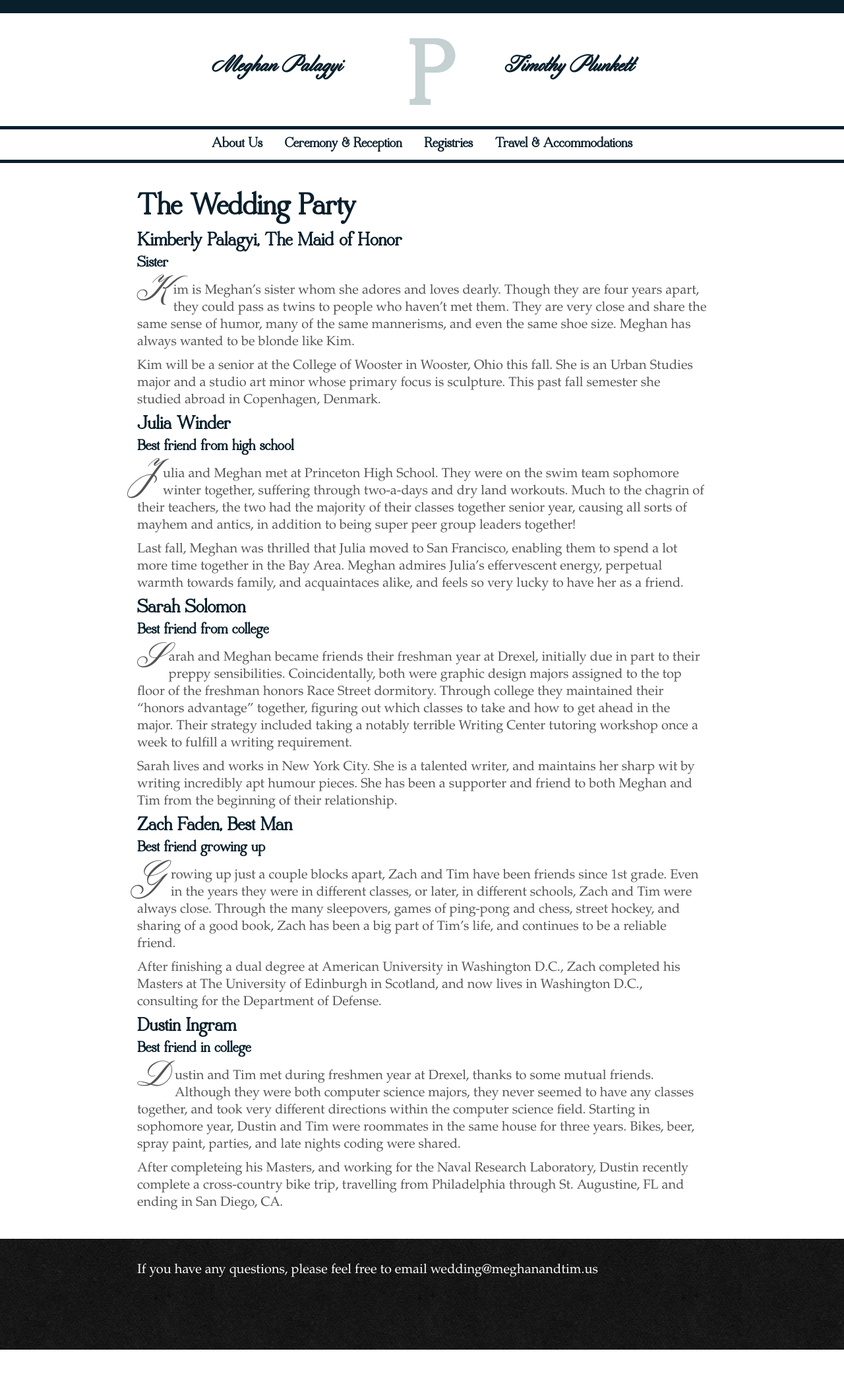
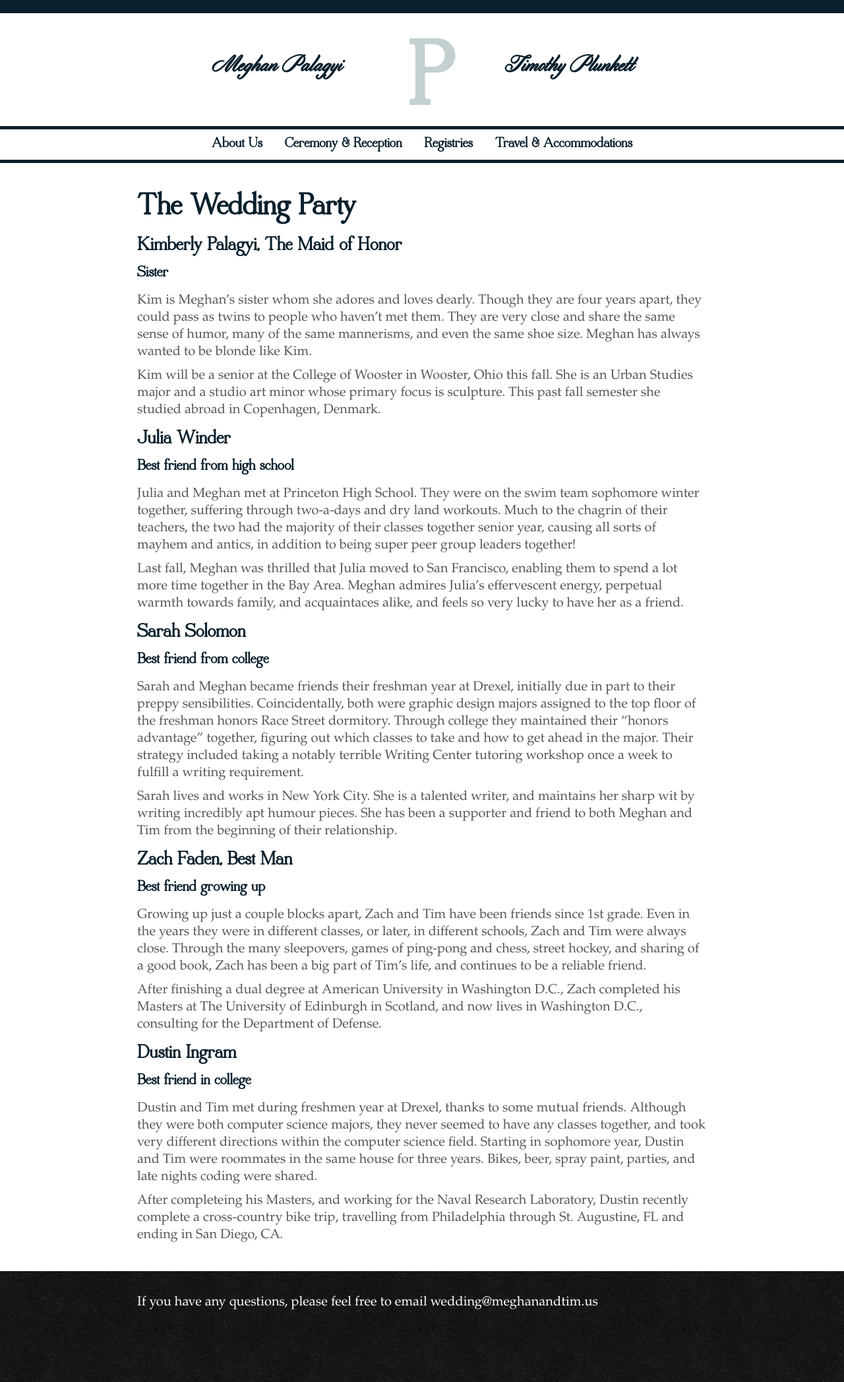
Before and after one commit to timplunkett/meghanandtim.us, a Jekyll site: the page built from wedding-party/index.md, in a window 1280 px wide. Shown: the whole page at 66% size. Built offline with Jekyll 4.4.1, drawn with Linux system fonts in a browser that asks for light colours; before the commit the page ends 2045 px from its top, so only the background shows below that.

Commit message:
Update screen.css

```diff
--- a/stylesheets/screen.css
+++ b/stylesheets/screen.css
@@ -340,7 +340,7 @@ footer .contact {
   margin-bottom: 0;
   margin-right: 20px;
   margin-top: 0;
-  max-height: 297px;
+  max-height: 405px;
 }
 @media (max-width: 480px) {
   .welcome {
@@ -366,22 +366,6 @@ iframe {
   font-weight: normal;
 }
 
-.bio:first-letter {
-  float: left;
-  font-family: "Cylburn";
-  font-size: 3em;
-  line-height: 0.8;
-  padding-right: 8px;
-}
-
-#kimberly-palagyi-the-maid-of-honor,
-#julia-winder,
-#sarah-solomon,
-#zach-faden-best-man,
-#dustin-ingram {
-  line-height: 1;
-}
-
 html, body {
   height: 100%;
 }
```
